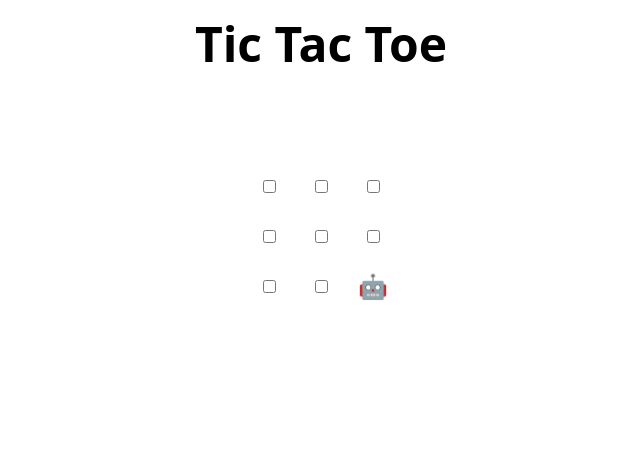
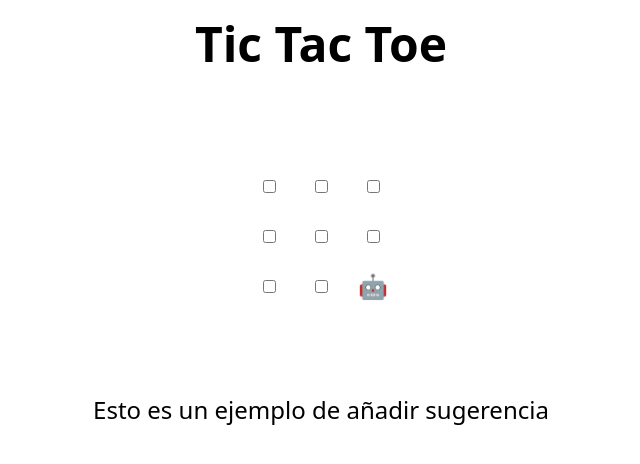
Before and after one commit to cgonzalezandrade/skills-review-pull-requests, a plain HTML site: page index.html in a window 1280 px wide. Shown: the whole page, without its empty margins (319-959 px from the left). Drawn offline with Linux system fonts and the light colour scheme.

Commit message:
Update index.html
Commit de la sugerencia

```diff
--- a/index.html
+++ b/index.html
@@ -48,7 +48,7 @@
 </table>
 
 <h2 hidden>Game over, refresh to play again 🧑‍💻 🤖!</h2>
-
+Esto es un ejemplo de añadir sugerencia
 <script>
   // Initialization
   const boxes = Array.from(document.querySelectorAll("td"));
```
